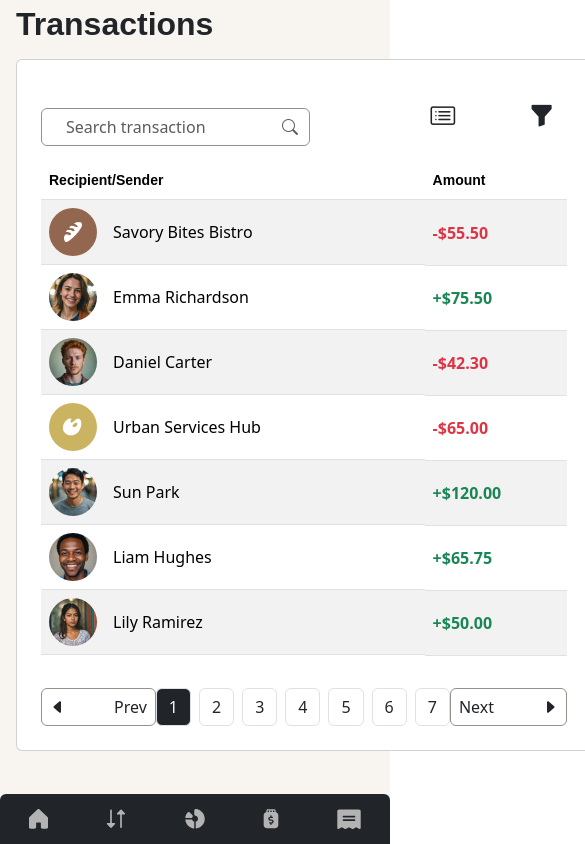
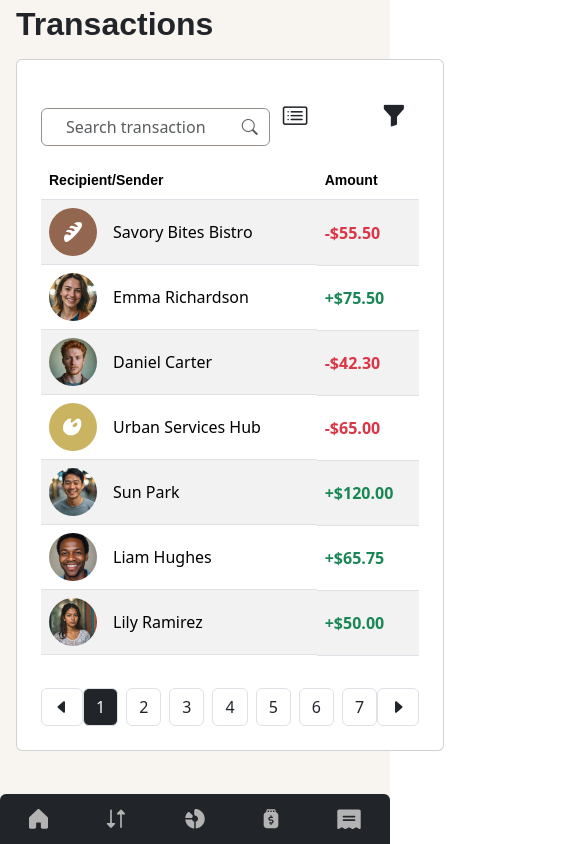
Before and after one commit to abdalsimam1-sketch/personal-finance-app, a React (Vite) app: page /transactions in a window 390 px wide. Shown: the top 844 px of the page, 585 px wide, since content can reach past the window. Built offline with nearby package versions, Linux system fonts and the light colour scheme.

Commit message:
add : icon buttons for mobile

```diff
--- a/src/pages/Transactions.jsx
+++ b/src/pages/Transactions.jsx
@@ -266,18 +266,22 @@ export const Transactions = () => {
             </tbody>
           </table>
         </div>
-        <div className="pagination-section d-flex justify-content-between">
+        <div className="pagination-section d-flex justify-content-between align-items-center">
           <div className="previous-section">
             <button
-              className="btn prev-button px-2 d-flex gap-5"
+              className="btn prev-button px-2 d-flex gap-5 d-none d-md-flex"
               style={{
                 border: "1px solid var(--color-beige-500)",
               }}
               onClick={prev}
             >
-              <i className="bi bi-caret-left-fill"></i>
+              <i className="bi bi-caret-left-fill "></i>
               Prev
             </button>
+            <i
+              className="bi bi-caret-left-fill d-md-none btn border"
+              onClick={prev}
+            ></i>
           </div>
           <div className="pages-section d-flex gap-2">
             {pageNumbers.map((button) => (
@@ -292,7 +296,7 @@ export const Transactions = () => {
           </div>
           <div className="next-section">
             <button
-              className="btn prev-button px-2 d-flex gap-5"
+              className="btn prev-button px-2 d-flex gap-5 d-none d-md-flex"
               style={{
                 border: "1px solid var(--color-beige-500)",
               }}
@@ -301,6 +305,10 @@ export const Transactions = () => {
               Next
               <i className="bi bi-caret-right-fill"></i>
             </button>
+            <i
+              className="bi bi-caret-right-fill d-md-none btn border"
+              onClick={next}
+            ></i>
           </div>
         </div>
       </section>
```
